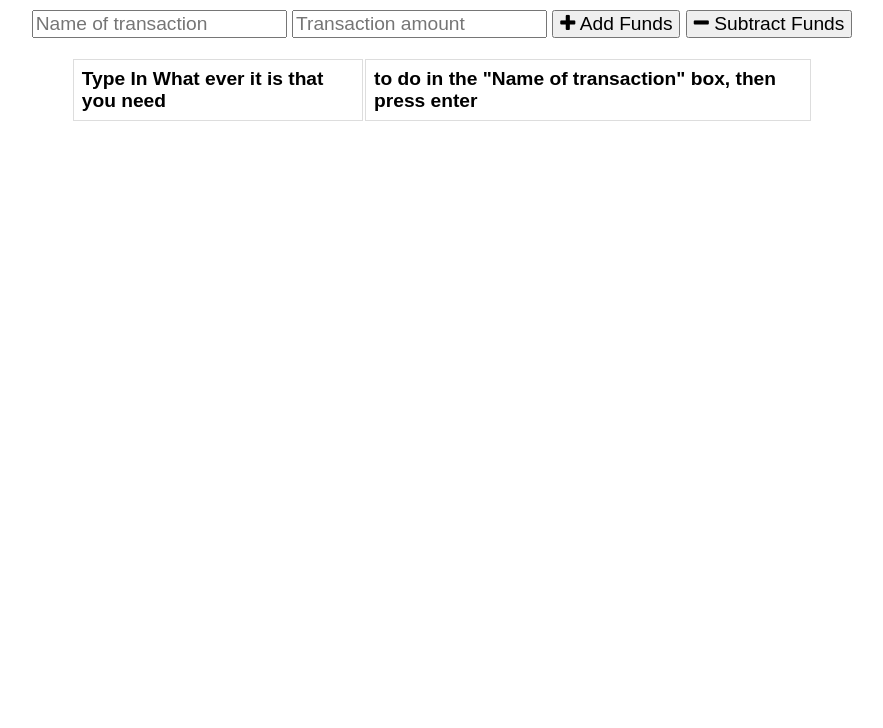
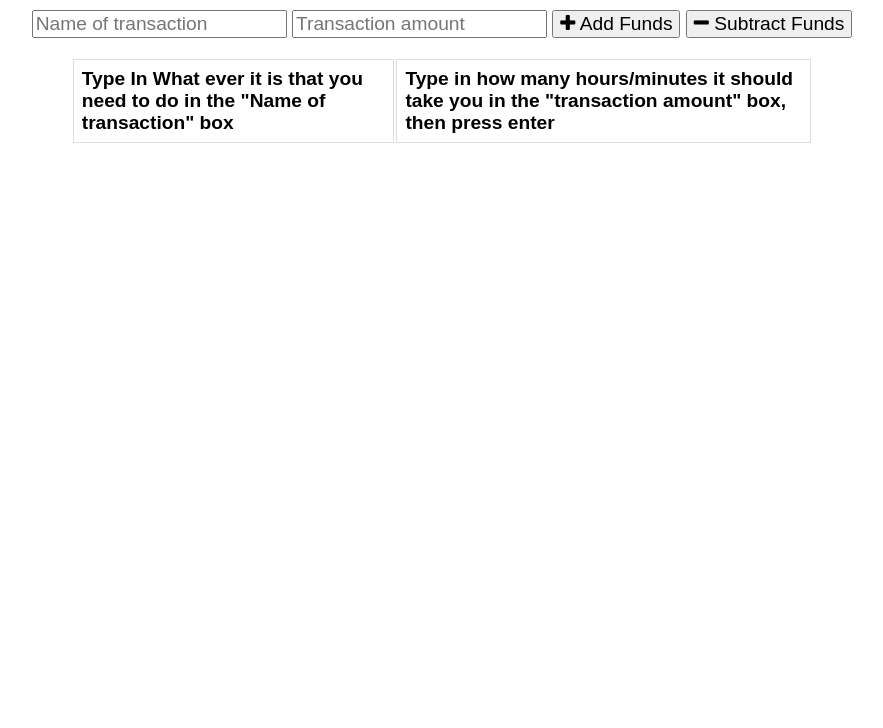
Before and after one commit to AustinJohnAaro/food-festival, a website: page public/index.html in a window 1280 px wide. Shown: the part 72-800 px from the top of the page, without its empty margins (198-1081 px from the left). Drawn offline with nearby package versions, Linux system fonts and the light colour scheme; no server answers.

Commit message:
I need to move on

```diff
--- a/public/index.html
+++ b/public/index.html
@@ -29,8 +29,8 @@
     <div class="transactions">
       <table>
         <thead>
-          <th>Type In What ever it is that you need </th>
-          <th>to do in the "Name of transaction" box, then press enter </th>
+          <th>Type In What ever it is that you need to do in the "Name of transaction" box</th>
+          <th>Type in how many hours/minutes it should take you in the "transaction amount" box, then press enter</th>
         </thead>
         <tbody id="tbody">
 
```
